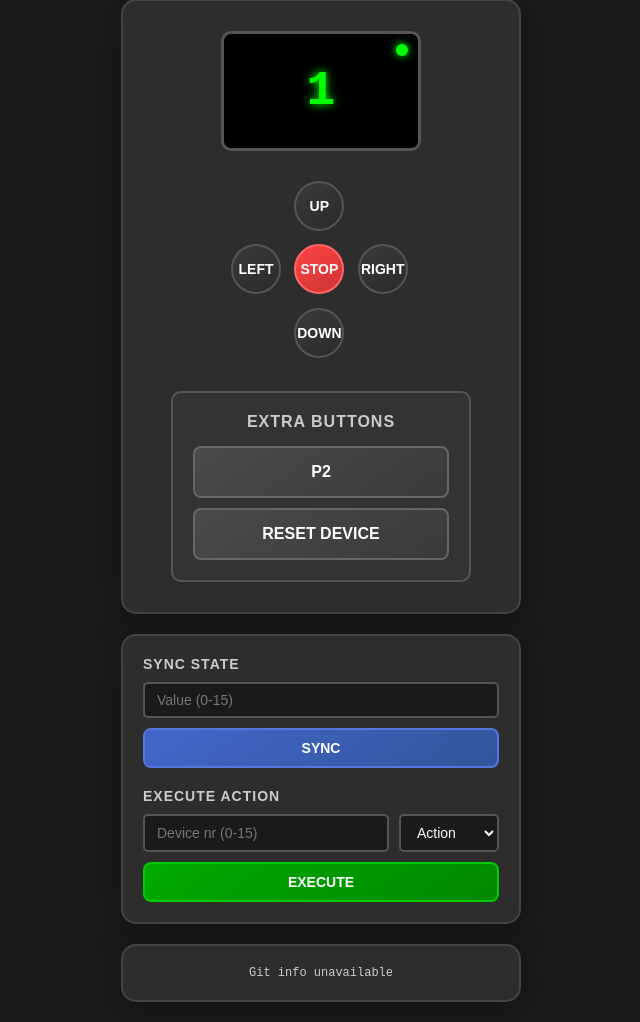
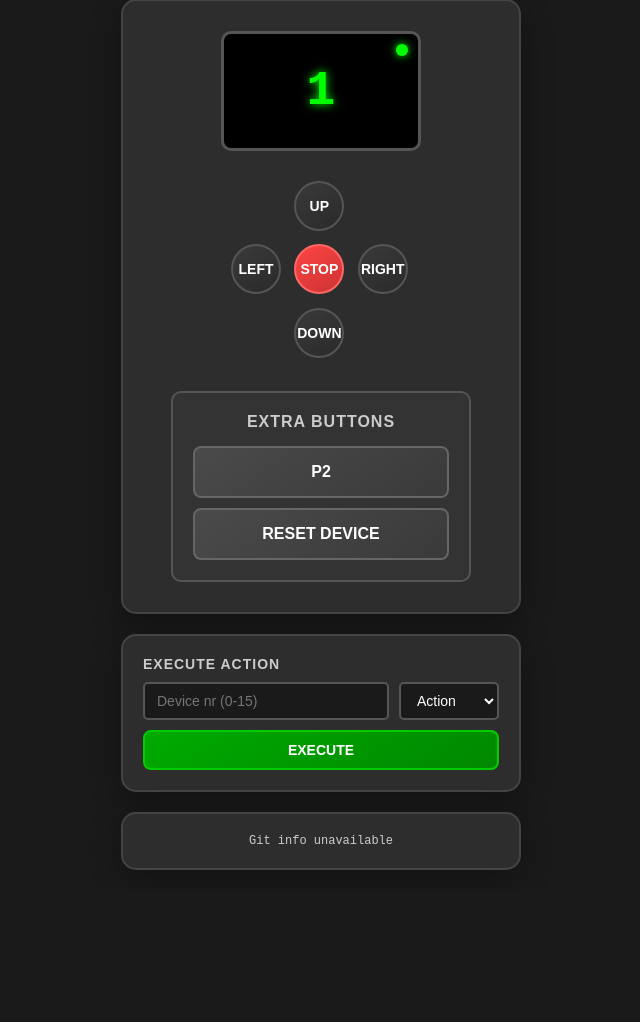
Before and after one commit to addun/aluprof-DC313-rpi-controller, a Flask app: page / in a window 1280 px wide. Shown: the part 21-1043 px from the top of the page, without its empty margins (319-959 px from the left). After the commit the page ends 891 px from the top, so only its background shows below. Run offline with Flask 3, Linux system fonts and the light colour scheme.

Commit message:
Remove sync endpoint

```diff
--- a/src/app.py
+++ b/src/app.py
@@ -16,7 +16,7 @@ class PiAluprofApp:
         self.config = config
         self.remote_controller = remote_controller
         self.app = Flask(__name__, template_folder='templates')
-        self.state_lock = threading.Lock()
+        self.device_action_lock = threading.Lock()
 
         # Get git info once at startup
         self.git_info = get_git_info()
@@ -27,7 +27,6 @@ class PiAluprofApp:
     def _setup_routes(self):
         """Setup Flask routes."""
         self.app.route('/state', methods=['GET'])(self.get_state)
-        self.app.route('/sync', methods=['POST'])(self.sync_state)
         self.app.route('/actions', methods=['POST'])(self.process_actions)
         self.app.route('/press/<button_id>', methods=['POST'])(self.press_button)
         self.app.route('/reset', methods=['POST'])(self.reset_device)
@@ -39,27 +38,7 @@ class PiAluprofApp:
         state_info['is_device_asleep'] = self.remote_controller._is_device_asleep()
         return jsonify(state_info)
 
-    def sync_state(self):
-        """Manually sets the internal state value. POST Body: {"value": 5}"""
-        try:
-            data = request.get_json()
-            new_value = data.get('value')
 
-            if new_value is None or not isinstance(new_value, int):
-                return jsonify({"error": "Invalid or missing 'value'. Must be an integer."}), 400
-
-            if not self.remote_controller.set_value(new_value):
-                return jsonify({"error": f"Invalid value. Must be between 0 and {self.config.MAX_VALUE}."}), 400
-
-            self.logger.info(f"STATE SYNCED: Current value manually set to {new_value}")
-
-            return jsonify({
-                "status": "synchronized",
-                "new_value": self.remote_controller.get_current_value()
-            }), 200
-
-        except Exception as e:
-            return jsonify({"error": f"Invalid JSON format or internal error: {e}"}), 400
 
     def process_actions(self):
         """
@@ -73,7 +52,7 @@ class PiAluprofApp:
           {"nr": 1, "action": "STOP"}     // 3. Press STOP (BCM 4).
         ]
         """
-        with self.state_lock:
+        with self.device_action_lock:
             try:
                 actions: List[Dict[str, Any]] = request.get_json()
                 if not isinstance(actions, list):
@@ -138,7 +117,7 @@ class PiAluprofApp:
 
     def press_button(self, button_id):
         """Press a specific button by ID."""
-        with self.state_lock:
+        with self.device_action_lock:
             try:
                 button_id = button_id.upper()
                 self.logger.info(f"Button press request: {button_id}")
@@ -179,7 +158,7 @@ class PiAluprofApp:
 
     def reset_device(self):
         """Reset the device to its default state (channel 01)."""
-        with self.state_lock:
+        with self.device_action_lock:
             try:
                 self.logger.info("Device reset requested via API")
 
@@ -211,6 +190,6 @@ class PiAluprofApp:
         """Run the Flask application."""
         self.logger.info(f"Starting Flask API on port {port}...")
         state_info = self.remote_controller.get_state_info()
-        self.logger.info(f"Loaded State: {state_info['current_value']}. Range: 0-{state_info['max_value']}. State file: {state_info['state_file']}")
+        self.logger.info(f"Loaded State: {state_info['current_value']}. Range: 0-{state_info['max_value']}")
 
         self.app.run(host=host, port=port, debug=debug)
--- a/src/gpio_controller.py
+++ b/src/gpio_controller.py
@@ -47,9 +47,9 @@ class GPIOController:
                 break
 
         if button_name:
-            press_duration = self.config.PRESS_DURATION_MAP.get(button_name, 0.1)
+            press_duration = self.config.PRESS_DURATION_MAP.get(button_name, self.config.DEFAULT_PRESS_DURATION)
         else:
-            press_duration = 0.1  # Default fallback
+            press_duration = self.config.DEFAULT_PRESS_DURATION
 
         if self._gpio_available:
             # 1. Activate the relay (press the button)
--- a/src/templates/controller.html
+++ b/src/templates/controller.html
@@ -360,21 +360,6 @@
         transform: translateY(1px);
       }
 
-      .sync-button {
-        background: linear-gradient(145deg, #4466cc, #335599);
-        border-color: #5577dd;
-      }
-
-      .sync-button:hover {
-        background: linear-gradient(145deg, #5577dd, #4466cc);
-        border-color: #6688ee;
-      }
-
-      .sync-button:active {
-        background: linear-gradient(145deg, #335599, #224466);
-        border-color: #4466cc;
-      }
-
       @media (max-width: 480px) {
         .input-group {
           flex-direction: column;
@@ -411,11 +396,9 @@
             showButtonFeedback(buttonId);
             pollState();
           } else {
-            console.error(`Error pressing button ${buttonId}:`, data.error);
             showError(`Error: ${data.error}`);
           }
         } catch (error) {
-          console.error(`Network error pressing button ${buttonId}:`, error);
           showError("Network error - check connection");
         }
       }
@@ -455,20 +438,6 @@
 
       // Reset device function
       async function resetDevice() {
-        // Confirmation dialog
-        const confirmed = confirm(
-          "Are you sure you want to reset the device?\n\n" +
-            "This will:\n" +
-            "• Power cycle the physical controller\n" +
-            "• Reset the device to channel 01\n" +
-            "• Synchronize the software state\n\n" +
-            "Click OK to continue or Cancel to abort."
-        );
-
-        if (!confirmed) {
-          return;
-        }
-
         const statusIndicator = document.getElementById("statusIndicator");
         const resetButton = document.getElementById("resetBtn");
 
@@ -477,8 +446,6 @@
           statusIndicator.classList.add("resetting");
           resetButton.disabled = true;
           resetButton.textContent = "RESETTING...";
-
-          console.log("Starting device reset...");
 
           const response = await fetch(`${API_BASE}/reset`, {
             method: "POST",
@@ -490,23 +457,16 @@
           const data = await response.json();
 
           if (response.ok && data.success) {
-            console.log("Device reset successful:", data);
-
             // Update display to show new state
             updateDisplay(data.current_value);
-
-            // Show success message
-            alert("Device reset successful!\nController synchronized to channel 01.");
 
             // Refresh state from server
             pollState();
           } else {
-            console.error("Device reset failed:", data);
             showError(`Reset failed: ${data.error || "Unknown error"}`);
             alert(`Device reset failed:\n${data.error || "Unknown error"}`);
           }
         } catch (error) {
-          console.error("Network error during reset:", error);
           showError("Network error during reset");
           alert("Network error during device reset.\nPlease check your connection and try again.");
         } finally {
@@ -520,7 +480,6 @@
       // Show error message
       function showError(message) {
         // Simple error display - could be enhanced with a proper notification system
-        console.error(message);
 
         // Flash the status indicator red briefly
         const statusIndicator = document.getElementById("statusIndicator");
@@ -546,11 +505,8 @@
             updateDisplay(data.current_value);
             updateSleepState(data.is_device_asleep);
           } else {
-            console.error("Error loading state:", data.error);
           }
-        } catch (error) {
-          console.error("Network error loading state:", error);
-        }
+        } catch (error) {}
       }
 
       // Poll server for current state
@@ -563,11 +519,8 @@
             updateDisplay(data.current_value);
             updateSleepState(data.is_device_asleep);
           } else {
-            console.error("Error polling state:", data.error);
           }
-        } catch (error) {
-          console.error("Network error polling state:", error);
-        }
+        } catch (error) {}
       }
 
       // Start state polling
@@ -587,40 +540,6 @@
       }
 
       // Initialize event listeners when page loads
-      // Sync state function
-      async function syncState() {
-        const value = document.getElementById("syncValue").value;
-        if (!value || value === "") {
-          alert("Please enter a value (0-15)");
-          return;
-        }
-
-        const numValue = parseInt(value);
-        if (numValue < 0 || numValue > 15) {
-          alert("Value must be between 0 and 15");
-          return;
-        }
-
-        try {
-          const response = await fetch(`${API_BASE}/sync`, {
-            method: "POST",
-            headers: {
-              "Content-Type": "application/json",
-            },
-            body: JSON.stringify({ value: numValue }),
-          });
-
-          if (response.ok) {
-            document.getElementById("syncValue").value = "";
-            pollState(); // Refresh state
-          } else {
-            const error = await response.json();
-            alert(`Sync failed: ${error.error}`);
-          }
-        } catch (error) {
-          alert("Network error during sync");
-        }
-      }
 
       // Execute action function
       async function executeAction() {
@@ -704,14 +623,6 @@
 
     <div class="api-panel">
       <div class="api-section">
-        <div class="api-title">Sync State</div>
-        <div class="input-group">
-          <input type="number" id="syncValue" min="0" max="15" placeholder="Value (0-15)" />
-        </div>
-        <button class="api-button sync-button" onclick="syncState()">SYNC</button>
-      </div>
-
-      <div class="api-section">
         <div class="api-title">Execute Action</div>
         <div class="input-group">
           <input type="number" id="actionNr" min="0" max="15" placeholder="Device nr (0-15)" />
```
Also changed, not shown: src/config.py (+3 -4 lines).
